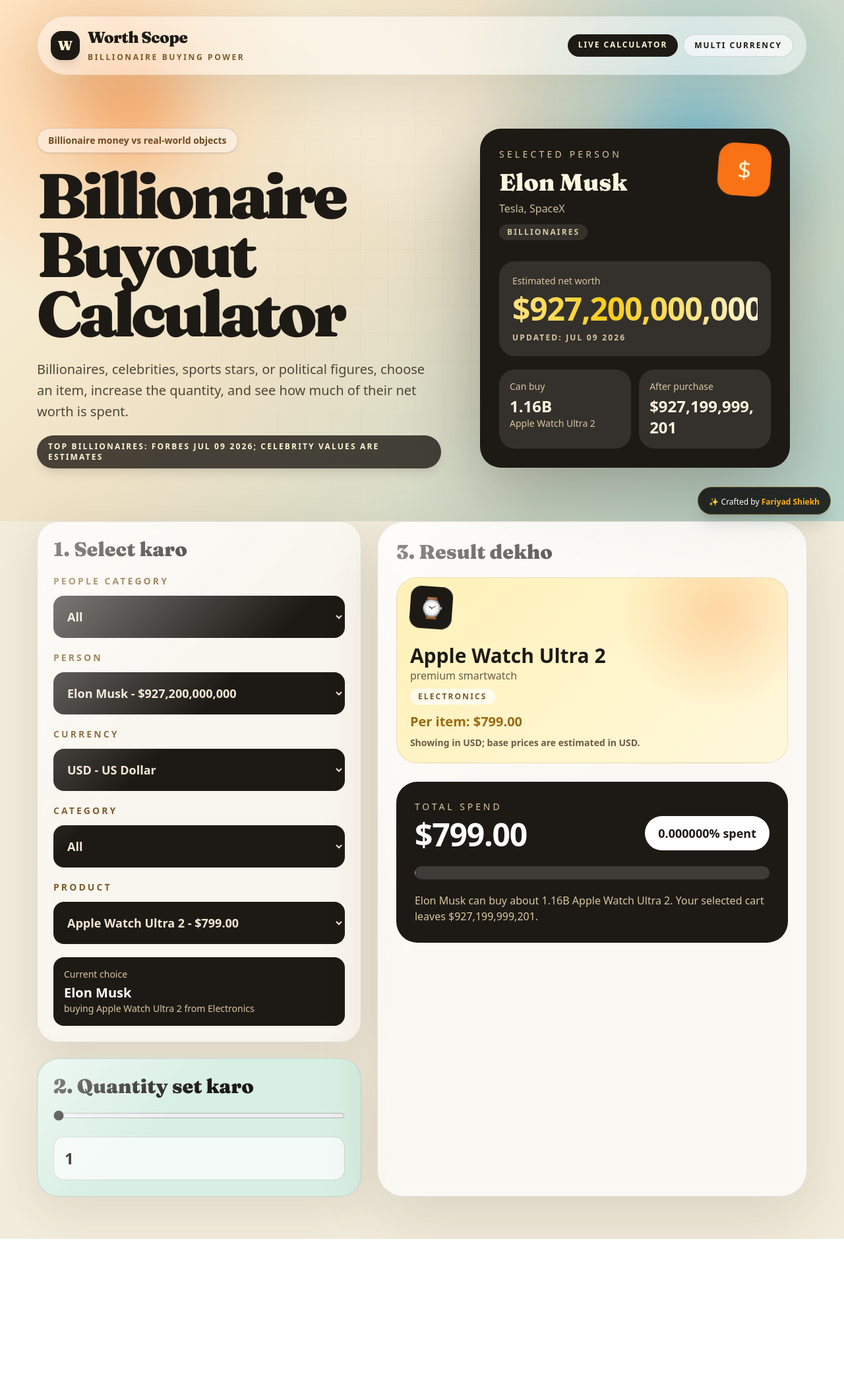
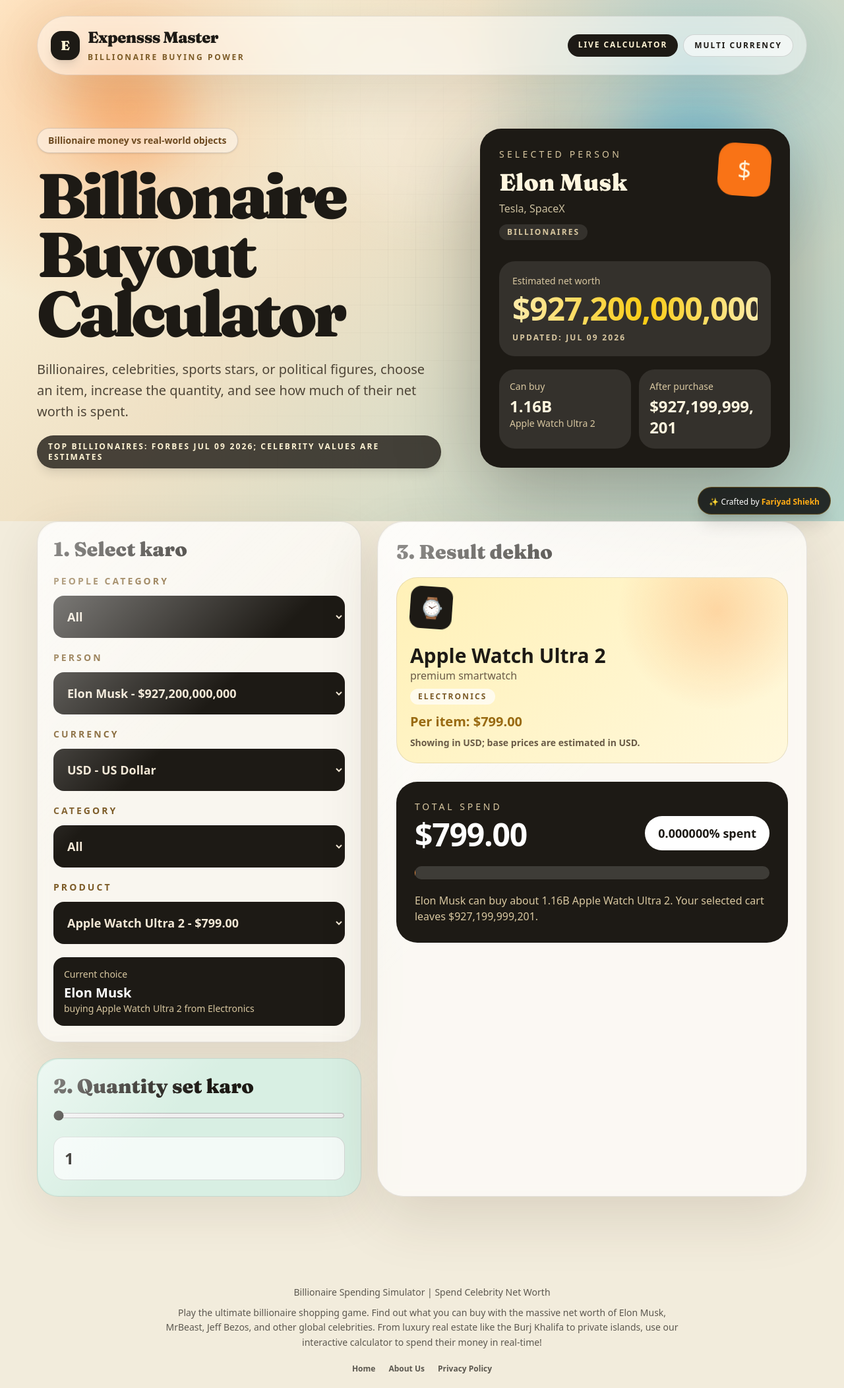
Before and after one commit to pika-rgb11/worthscope, a Next.js app: page / in a window 1280 px wide. Shown: the whole page at 66% size. Before the commit the page ends 1878 px from the top, so only its background shows below. Built offline with nearby package versions, Linux system fonts and the light colour scheme.

Commit message:
"Final SEO and Brand Update to Expensss Master".

```diff
--- a/src/app/layout.tsx
+++ b/src/app/layout.tsx
@@ -15,9 +15,9 @@
 });
 
 export const metadata: Metadata = {
-  title: "Billionaire Spending Simulator | Spend Celebrity Net Worth",
-  description: "Play the ultimate billionaire shopping game. Find out what you can buy with the net worth of Elon Musk, MrBeast, Jeff Bezos, and global celebrities. Spend their money in real-time!",
-  keywords: "spend elon musk money game, mrbeast net worth simulator, billionaire shopping spree, spend celebrity money calculator, what can i buy with a billion dollars, jeff bezos spending game",
+  title: "Expensss Master | Billionaire Spending Simulator",
+  description: "Play Expensss Master, the ultimate billionaire spending simulator! Spend the massive net worth of Elon Musk, MrBeast & Jeff Bezos in this fun shopping game.",
+  keywords: "Expensss Master, luxury shopping simulator, buy stuff with jeff bezos money, net worth spending app, how to spend a billion dollars, spend bill gates money, fake money shopping game, celebrity net worth game, rich lifestyle simulator",
   verification: {
     google: "wFbE4hRy7Y-Sx_RUpuXviOwBL6mg2zqod-FD7uwhsU4",
   },
--- a/src/app/page.tsx
+++ b/src/app/page.tsx
@@ -212,10 +212,10 @@
         <nav className="mx-auto flex max-w-7xl flex-col gap-4 rounded-[2rem] border border-[#1d1a15]/10 bg-white/45 px-5 py-4 shadow-[0_20px_80px_rgba(65,49,23,.12)] backdrop-blur sm:flex-row sm:items-center sm:justify-between sm:rounded-full">
           <div className="flex items-center gap-3">
             <span className="grid h-11 w-11 place-items-center rounded-2xl bg-[#1d1a15] font-serif text-xl font-black text-[#fff4d4] shadow-lg">
-              W
+              E
             </span>
             <div>
-              <span className="block font-serif text-2xl font-black tracking-tight">Worth Scope</span>
+              <span className="block font-serif text-2xl font-black tracking-tight">Expensss Master</span>
               <span className="text-xs font-bold uppercase tracking-[0.22em] text-[#7c5b27]">Billionaire buying power</span>
             </div>
           </div>
@@ -449,8 +449,29 @@
       Fariyad Shiekh
     </span>
   </span>
+ </div>
+
+{/* SEO CONTENT & FOOTER SECTION */}
+<div style={{ marginTop: '50px', padding: '20px', textAlign: 'center', opacity: '0.7', fontSize: '14px' }}>
+
+  {/* Yeh tera H1/H2 match karne ke liye hai */}
+  <h2>Billionaire Spending Simulator | Spend Celebrity Net Worth</h2>
+
+  {/* Yeh text tera word count badhayega aur Meta Description se match karega */}
+  <p style={{ maxWidth: '800px', margin: '10px auto', lineHeight: '1.6' }}>
+    Play the ultimate billionaire shopping game. Find out what you can buy with the massive net worth of Elon Musk, MrBeast, Jeff Bezos, and other global celebrities. From luxury real estate like the Burj Khalifa to private islands, use our interactive calculator to spend their money in real-time!
+  </p>
+
+  {/* Yeh Internal Links error hatane ke liye hai */}
+  <div style={{ marginTop: '20px', display: 'flex', justifyContent: 'center', gap: '20px', fontSize: '12px', fontWeight: 'bold' }}>
+    <a href="/" style={{ textDecoration: 'none', color: 'inherit' }}>Home</a>
+    <a href="#" style={{ textDecoration: 'none', color: 'inherit' }}>About Us</a>
+    <a href="#" style={{ textDecoration: 'none', color: 'inherit' }}>Privacy Policy</a>
+  </div>
+
 </div>
 
     </main>
+
   );
 }
```
